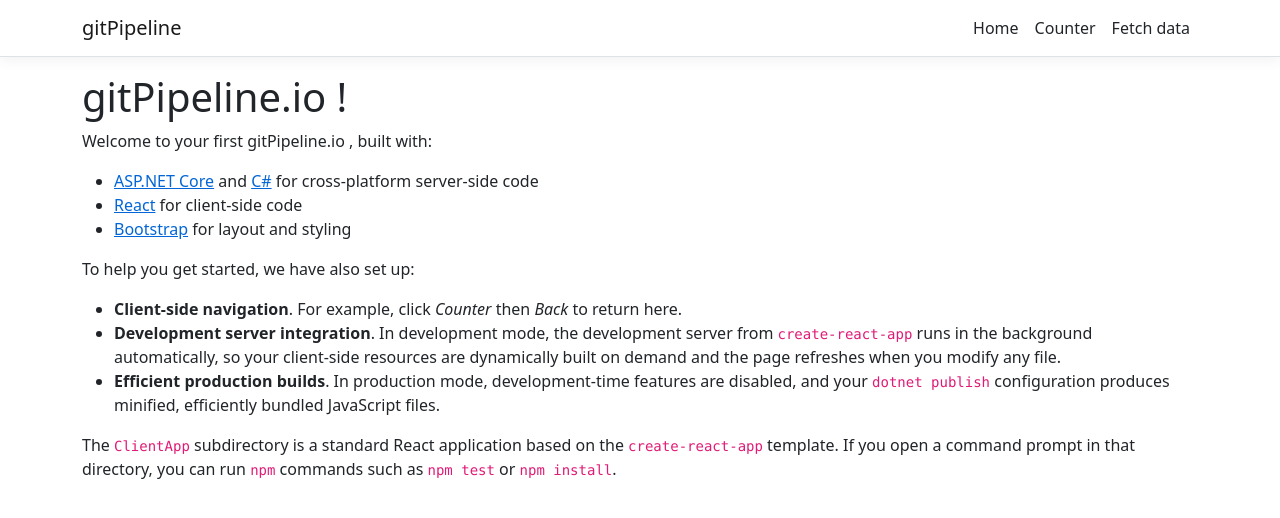
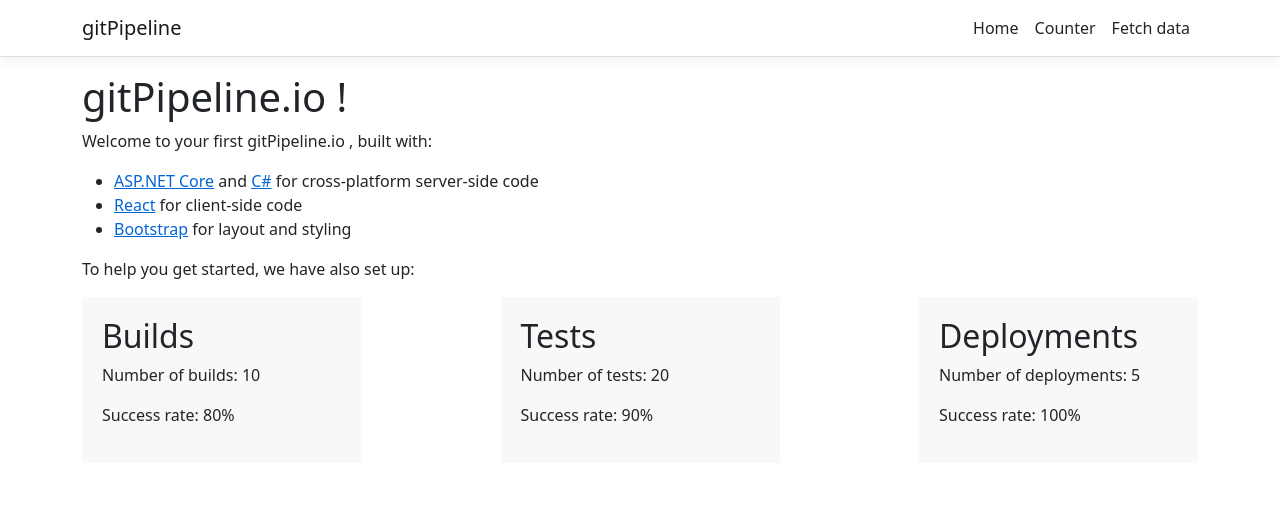
Before and after one commit to SleekGeek-254/gitPipeline, a React (Create React App) app in the folder ClientApp/: page / in a window 1280 px wide. Shown: the top 518 px of the page. Built offline with nearby package versions, Linux system fonts and the light colour scheme.

Commit message:
Update Home.js

```diff
--- a/ClientApp/src/components/Home.js
+++ b/ClientApp/src/components/Home.js
@@ -14,13 +14,24 @@
           <li><a href='http://getbootstrap.com/'>Bootstrap</a> for layout and styling</li>
         </ul>
         <p>To help you get started, we have also set up:</p>
-        <ul>
-          <li><strong>Client-side navigation</strong>. For example, click <em>Counter</em> then <em>Back</em> to return here.</li>
-          <li><strong>Development server integration</strong>. In development mode, the development server from <code>create-react-app</code> runs in the background automatically, so your client-side resources are dynamically built on demand and the page refreshes when you modify any file.</li>
-          <li><strong>Efficient production builds</strong>. In production mode, development-time features are disabled, and your <code>dotnet publish</code> configuration produces minified, efficiently bundled JavaScript files.</li>
-        </ul>
-        <p>The <code>ClientApp</code> subdirectory is a standard React application based on the <code>create-react-app</code> template. If you open a command prompt in that directory, you can run <code>npm</code> commands such as <code>npm test</code> or <code>npm install</code>.</p>
+          <div style={{display: 'flex', flexDirection: 'row', justifyContent: 'space-between', alignItems: 'center'}}>
+      <div style={{width: '25%', backgroundColor: '#F8F8F8', padding: '20px'}}>
+        <h2>Builds</h2>
+        <p>Number of builds: 10</p>
+        <p>Success rate: 80%</p>
       </div>
+      <div style={{width: '25%', backgroundColor: '#F8F8F8', padding: '20px'}}>
+        <h2>Tests</h2>
+        <p>Number of tests: 20</p>
+        <p>Success rate: 90%</p>
+      </div>
+      <div style={{width: '25%', backgroundColor: '#F8F8F8', padding: '20px'}}>
+        <h2>Deployments</h2>
+        <p>Number of deployments: 5</p>
+        <p>Success rate: 100%</p>
+      </div>
+    </div>
+ </div>
     );
   }
 }
```
